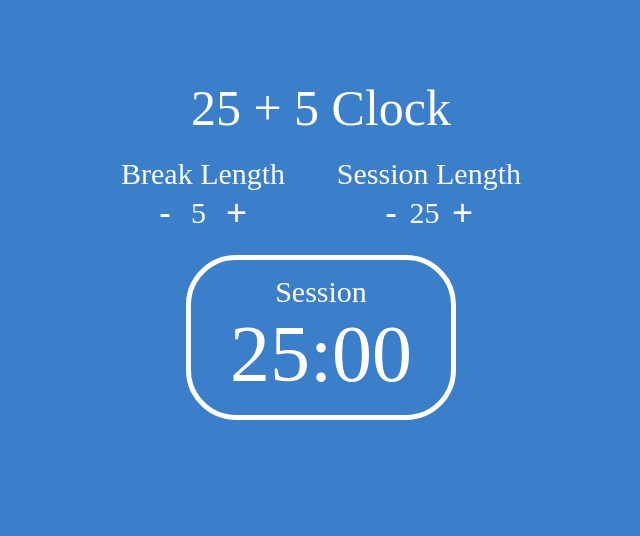
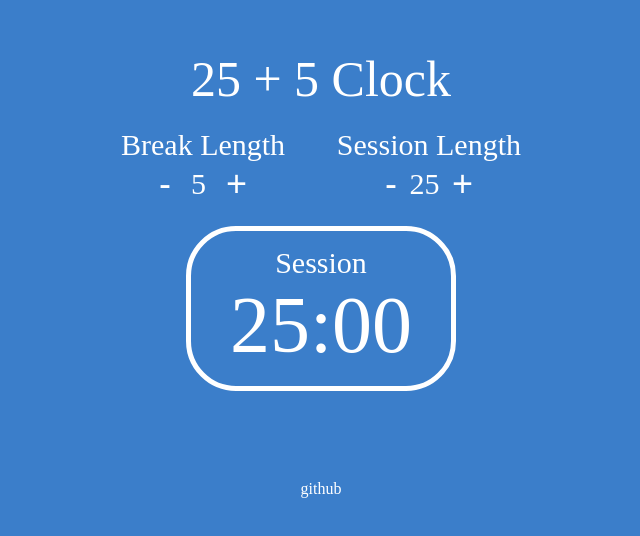
Before and after one commit to attilacs/25-5-clock, a React (Create React App) app: page / in a window 1280 px wide. Shown: the part 116-652 px from the top of the page, without its empty margins (319-959 px from the left). Built offline with nearby package versions, Linux system fonts and the light colour scheme; some icons are missing.

Commit message:
Add github link

```diff
--- a/src/App.tsx
+++ b/src/App.tsx
@@ -1,5 +1,6 @@
 import { Pause, Play, Reset } from "@styled-icons/boxicons-regular";
 import { useEffect, useRef, useState } from "react";
+import Github from "./components/Github";
 import Heading from "./components/Heading";
 import AppStyled from "./styles/AppStyled";
 import ButtonsContainer from "./styles/ButtonContainer";
@@ -210,6 +211,7 @@ const App = () => {
         ref={audio}
         src="https://raw.githubusercontent.com/freeCodeCamp/cdn/master/build/testable-projects-fcc/audio/BeepSound.wav"
       ></audio>
+      <Github />
     </>
   );
 };
--- /dev/null
+++ b/src/components/Github.tsx
@@ -0,0 +1,9 @@
+import GithubStyled from "../styles/GithubStyled";
+
+const Github = () => (
+  <GithubStyled href="https://github.com/attilacs/25-5-clock" target="_blank">
+    github
+  </GithubStyled>
+);
+
+export default Github;
--- /dev/null
+++ b/src/styles/GithubStyled.tsx
@@ -0,0 +1,9 @@
+import styled from "styled-components";
+
+const GithubStyled = styled.a`
+  color: #fff;
+  display: table;
+  margin: 20px auto;
+  text-decoration: none;
+`;
+export default GithubStyled;
```
